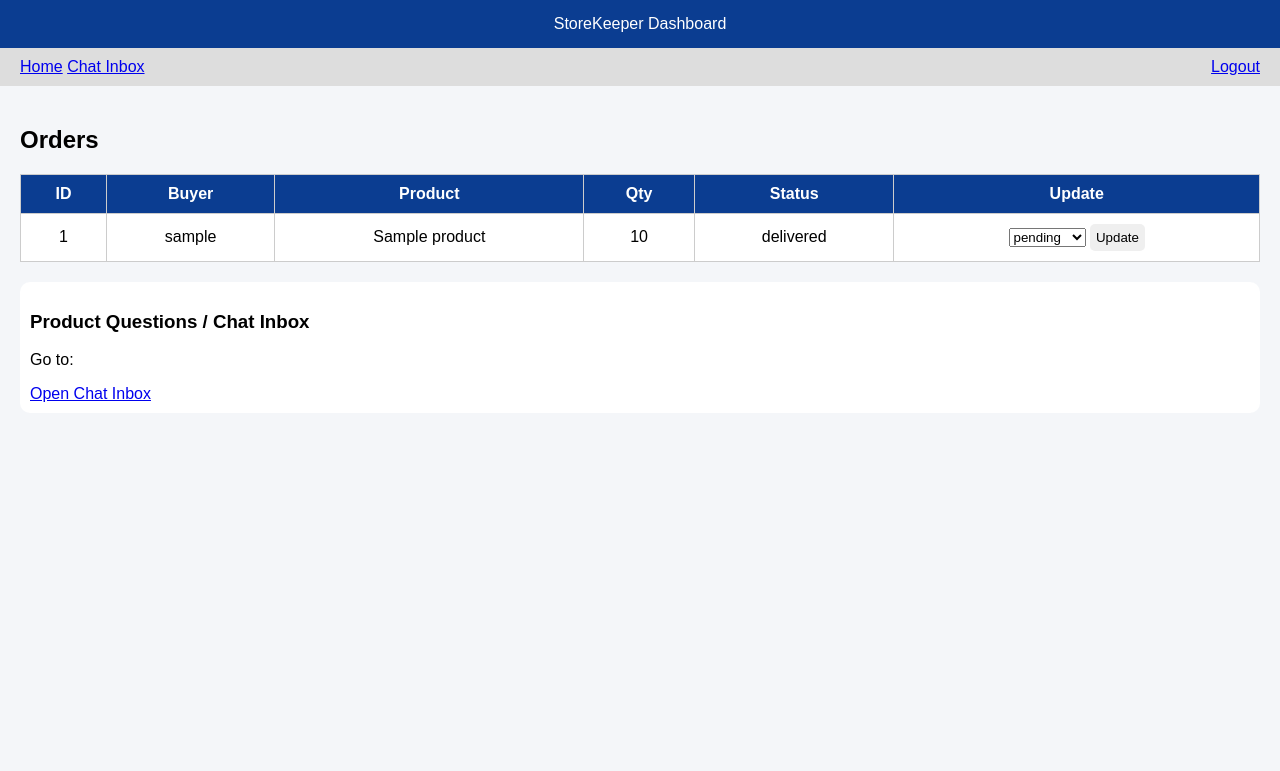
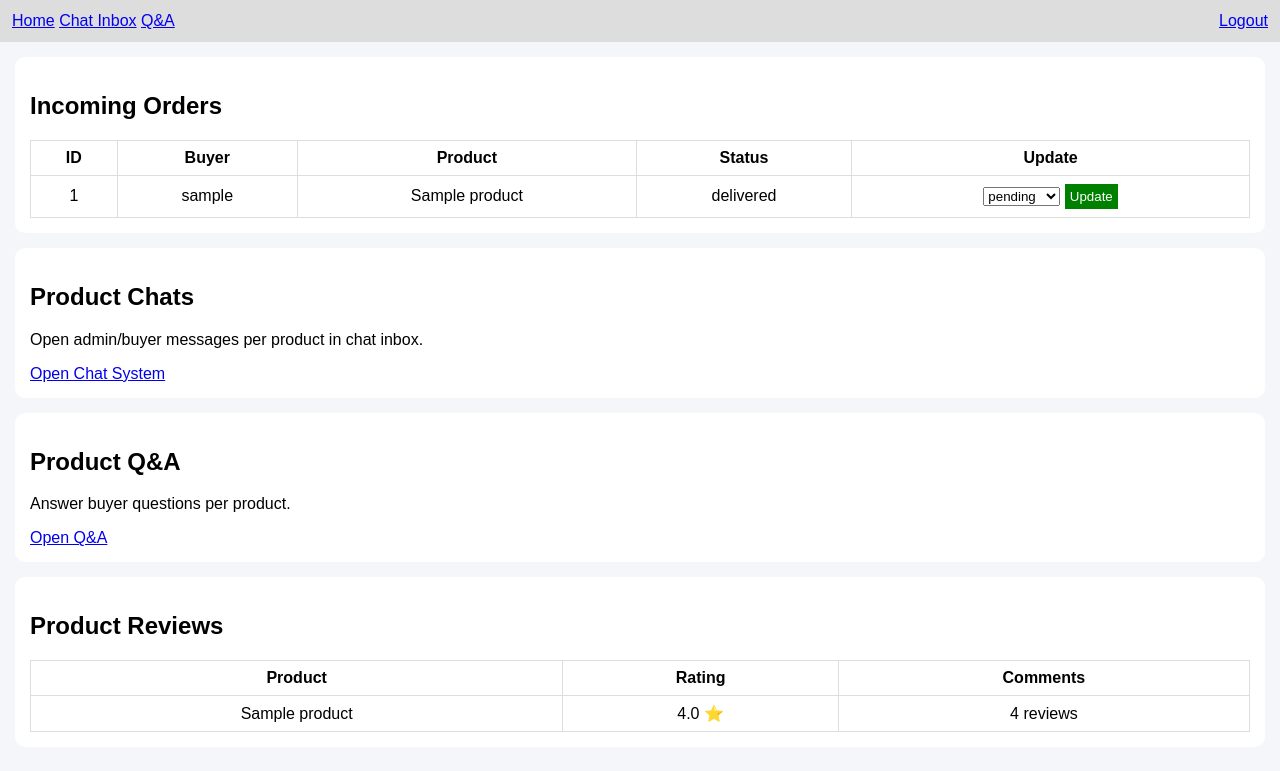
Before and after one commit to rez047/salesretailproject, a Flask app: page /retailer/dashboard in a window 1280 px wide. Shown: the top 771 px of the page. Run offline with Flask 3, Linux system fonts and the light colour scheme; a user stored in the database is signed in; tables that the repository leaves empty hold one stand-in row (values such as "Sample post").

Commit message:
Enhance retailer dashboard layout and features
Updated the retailer dashboard to include Q&A and reviews sections, and improved styling.

```diff
--- a/templates/retailer_dashboard.html
+++ b/templates/retailer_dashboard.html
@@ -4,90 +4,52 @@
 <title>StoreKeeper Dashboard</title>
 
 <style>
-        body { font-family: Arial; margin:0; background:#f4f6f9; }
+body{font-family:Arial;background:#f4f6f9;margin:0;}
 
-        header {
-            background:#0b3d91;
-            color:white;
-            padding:15px;
-            text-align:center;
+.topbar{
+display:flex;justify-content:space-between;
+background:#ddd;padding:12px;
 }
 
-        .topbar {
-            display:flex;
-            justify-content:space-between;
-            padding:10px 20px;
-            background:#ddd;
+.card{
+background:white;margin:15px;padding:15px;border-radius:10px;
 }
 
-        .container { padding:20px; }
+table{width:100%;border-collapse:collapse;}
+td,th{border:1px solid #ddd;padding:8px;text-align:center;}
 
-        table {
-            width:100%;
-            border-collapse:collapse;
-            background:white;
-        }
-
-        th, td {
-            padding:10px;
-            border:1px solid #ccc;
-            text-align:center;
-        }
-
-        th { background:#0b3d91; color:white; }
-
-        .btn {
-            padding:6px;
-            border:none;
-            border-radius:5px;
-            cursor:pointer;
-        }
-
-        .chat-box {
-            background:#fff;
-            padding:10px;
-            margin-top:20px;
-            border-radius:10px;
-        }
-
+.btn{background:green;color:white;padding:5px;border:none;}
 </style>
 </head>
 
 <body>
 
-<header>StoreKeeper Dashboard</header>
-
 <div class="topbar">
 <div>
 <a href="/retailer/dashboard">Home</a>
 <a href="/chat/inbox">Chat Inbox</a>
+<a href="/qa/inbox">Q&A</a>
 </div>
 <a href="/logout">Logout</a>
 </div>
 
-<div class="container">
-
-<h2>Orders</h2>
+<div class="card">
+<h2>Incoming Orders</h2>
 
 <table>
 <tr>
-    <th>ID</th>
-    <th>Buyer</th>
-    <th>Product</th>
-    <th>Qty</th>
-    <th>Status</th>
-    <th>Update</th>
+<th>ID</th><th>Buyer</th><th>Product</th><th>Status</th><th>Update</th>
 </tr>
 
-{% for order in orders %}
+{% for o in orders %}
 <tr>
-    <td>{{ order.id }}</td>
-    <td>{{ order.buyer.username }}</td>
-    <td>{{ order.product.name }}</td>
-    <td>{{ order.quantity }}</td>
-    <td>{{ order.status }}</td>
+<td>{{o.id}}</td>
+<td>{{o.buyer.username}}</td>
+<td>{{o.product.name}}</td>
+<td>{{o.status}}</td>
+
 <td>
-        <form method="POST" action="/retailer/order/{{ order.id }}/status">
+<form method="POST" action="/retailer/order/{{o.id}}/status">
 <select name="status">
 <option>pending</option>
 <option>shipped</option>
@@ -96,18 +58,41 @@
 <button class="btn">Update</button>
 </form>
 </td>
+
 </tr>
 {% endfor %}
 </table>
-
-<!-- CHAT INBOX -->
-<div class="chat-box">
-    <h3>Product Questions / Chat Inbox</h3>
-
-    <p>Go to:</p>
-    <a href="/chat/inbox">Open Chat Inbox</a>
 </div>
 
+<!-- CHAT -->
+<div class="card">
+<h2>Product Chats</h2>
+<p>Open admin/buyer messages per product in chat inbox.</p>
+<a href="/chat/inbox">Open Chat System</a>
+</div>
+
+<!-- Q&A -->
+<div class="card">
+<h2>Product Q&A</h2>
+<p>Answer buyer questions per product.</p>
+<a href="/qa/inbox">Open Q&A</a>
+</div>
+
+<!-- REVIEWS -->
+<div class="card">
+<h2>Product Reviews</h2>
+<table>
+<tr><th>Product</th><th>Rating</th><th>Comments</th></tr>
+
+{% for p in products %}
+<tr>
+<td>{{p.name}}</td>
+<td>{{p.avg_rating}} ⭐</td>
+<td>{{p.rating_count}} reviews</td>
+</tr>
+{% endfor %}
+
+</table>
 </div>
 
 </body>
```
Lines whose indentation alone changed are shown as unchanged.
